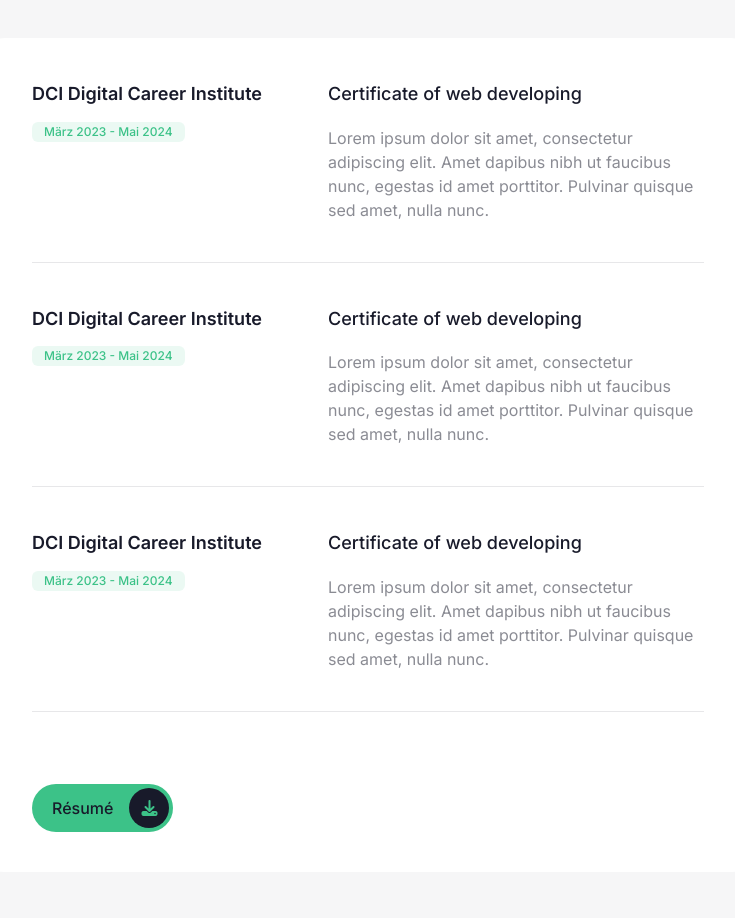
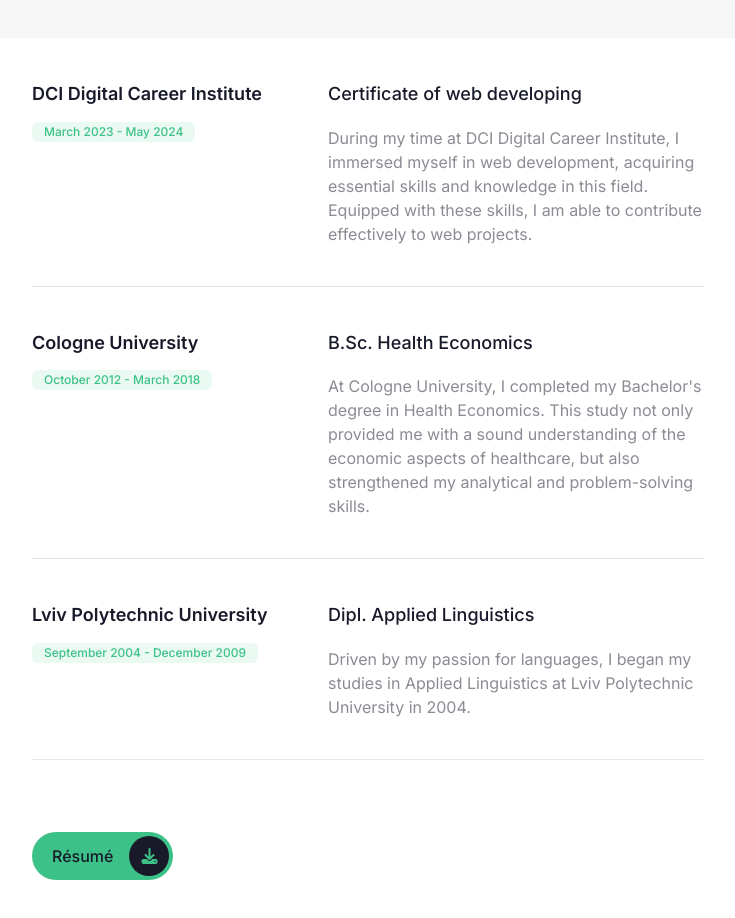
Before and after one commit to rita339/my-portfolio, a React (Vite) app: page /resume in a window 1280 px wide. Shown: the part 480-1398 px from the top of the page, without its empty margins (272-1007 px from the left). Built offline with nearby package versions, Linux system fonts and the light colour scheme; a web font is replaced by a local one.

Commit message:
Resume texte angepasst

```diff
--- a/src/components/Projects.css
+++ b/src/components/Projects.css
@@ -93,7 +93,7 @@
       }
     }
     & .project-card {
-      width: 24rem;
+      width: 20rem;
     }
   }
 }
--- a/src/components/Resume.jsx
+++ b/src/components/Resume.jsx
@@ -19,16 +19,17 @@
             <div className="item-heading">
               <h2>DCI Digital Career Institute</h2>
               <div className="badge-resume">
-                <p>März 2023 - Mai 2024</p>
+                <p>March 2023 - May 2024</p>
               </div>
             </div>
 
             <div className="info-resume">
               <h3>Certificate of web developing</h3>
               <p>
-                Lorem ipsum dolor sit amet, consectetur adipiscing elit. Amet
-                dapibus nibh ut faucibus nunc, egestas id amet porttitor.
-                Pulvinar quisque sed amet, nulla nunc.
+                During my time at DCI Digital Career Institute, I immersed
+                myself in web development, acquiring essential skills and
+                knowledge in this field. Equipped with these skills, I am able
+                to contribute effectively to web projects.
               </p>
             </div>
           </div>
@@ -37,18 +38,19 @@
           {/* Item ---- 02 */}
           <div className="item-resume">
             <div className="item-heading">
-              <h2>DCI Digital Career Institute</h2>
+              <h2>Cologne University</h2>
               <div className="badge-resume">
-                <p>März 2023 - Mai 2024</p>
+                <p>October 2012 - March 2018</p>
               </div>
             </div>
 
             <div className="info-resume">
-              <h3>Certificate of web developing</h3>
+              <h3>B.Sc. Health Economics</h3>
               <p>
-                Lorem ipsum dolor sit amet, consectetur adipiscing elit. Amet
-                dapibus nibh ut faucibus nunc, egestas id amet porttitor.
-                Pulvinar quisque sed amet, nulla nunc.
+                At Cologne University, I completed my Bachelor's degree in
+                Health Economics. This study not only provided me with a sound
+                understanding of the economic aspects of healthcare, but also
+                strengthened my analytical and problem-solving skills.
               </p>
             </div>
           </div>
@@ -57,18 +59,17 @@
           {/* Item ----- 03 */}
           <div className="item-resume">
             <div className="item-heading">
-              <h2>DCI Digital Career Institute</h2>
+              <h2>Lviv Polytechnic University </h2>
               <div className="badge-resume">
-                <p>März 2023 - Mai 2024</p>
+                <p>September 2004 - December 2009</p>
               </div>
             </div>
 
             <div className="info-resume">
-              <h3>Certificate of web developing</h3>
+              <h3>Dipl. Applied Linguistics</h3>
               <p>
-                Lorem ipsum dolor sit amet, consectetur adipiscing elit. Amet
-                dapibus nibh ut faucibus nunc, egestas id amet porttitor.
-                Pulvinar quisque sed amet, nulla nunc.
+                Driven by my passion for languages, I began my studies in
+                Applied Linguistics at Lviv Polytechnic University in 2004.
               </p>
             </div>
           </div>
--- a/src/components/reusable/Navbar.jsx
+++ b/src/components/reusable/Navbar.jsx
@@ -1,4 +1,4 @@
-import { useEffect, useState } from "react";
+import { useEffect, useRef, useState } from "react";
 import "./Navbar.css";
 import { Sidebar } from "./Sidebar.jsx";
 import { NavLink } from "react-router-dom";
@@ -6,9 +6,23 @@
 export const Navbar = () => {
   const [isActive, setIsActive] = useState("");
   useEffect(() => {}, [isActive]);
+  const navbarRef = useRef(null);
+
+  useEffect(() => {
+    const handleClickOutside = (event) => {
+      if (navbarRef.current && !navbarRef.current.contains(event.target)) {
+        setIsActive(false);
+      }
+    };
+
+    document.addEventListener("mousedown", handleClickOutside);
+    return () => {
+      document.removeEventListener("mousedown", handleClickOutside);
+    };
+  }, []);
 
   return (
-    <nav className="Navbar">
+    <nav className="Navbar" ref={navbarRef}>
       <div className="navbar-container">
         <NavLink to="/">
           <img src="/Logo.png" alt="mein-logo" />
```
